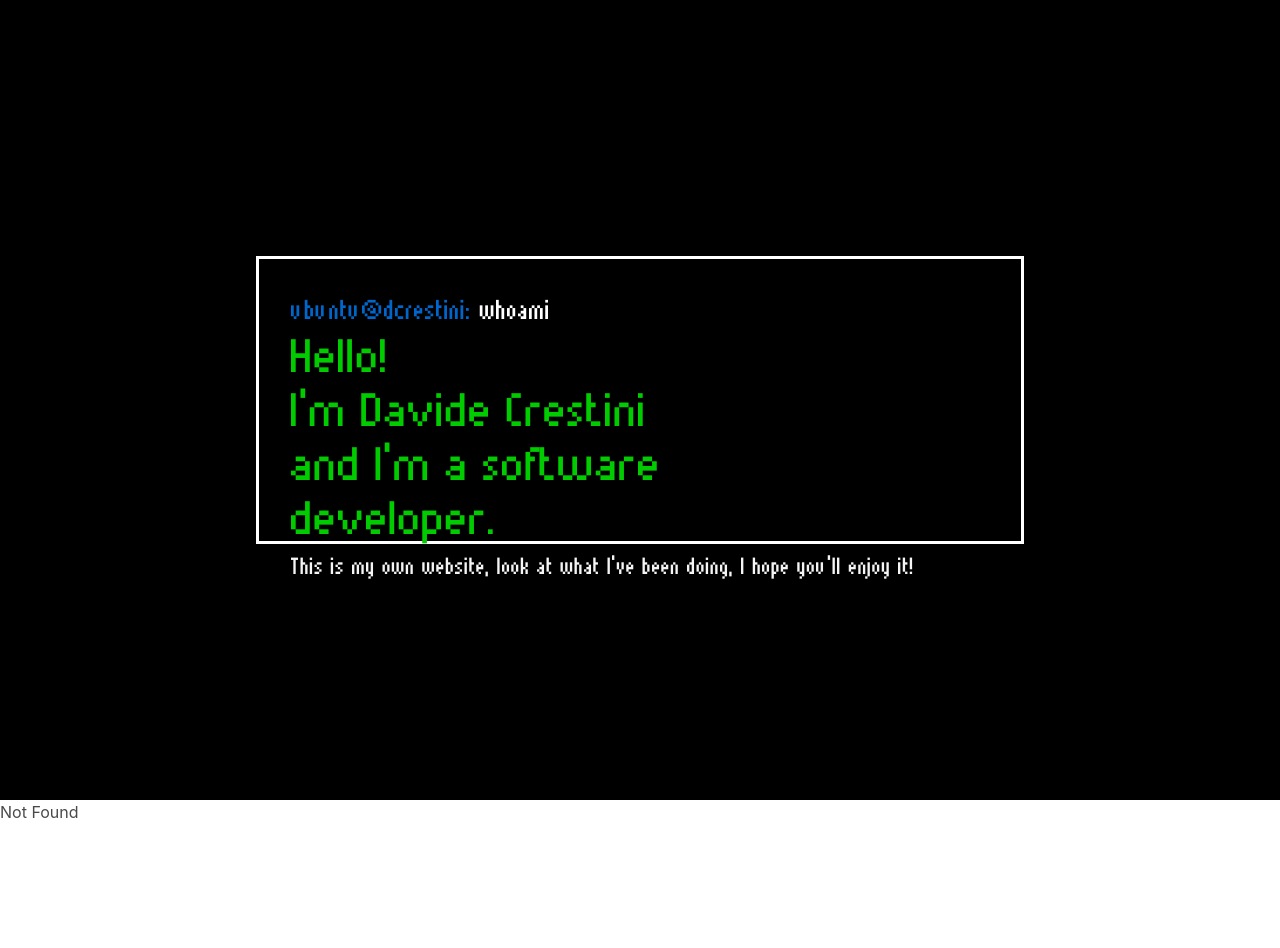
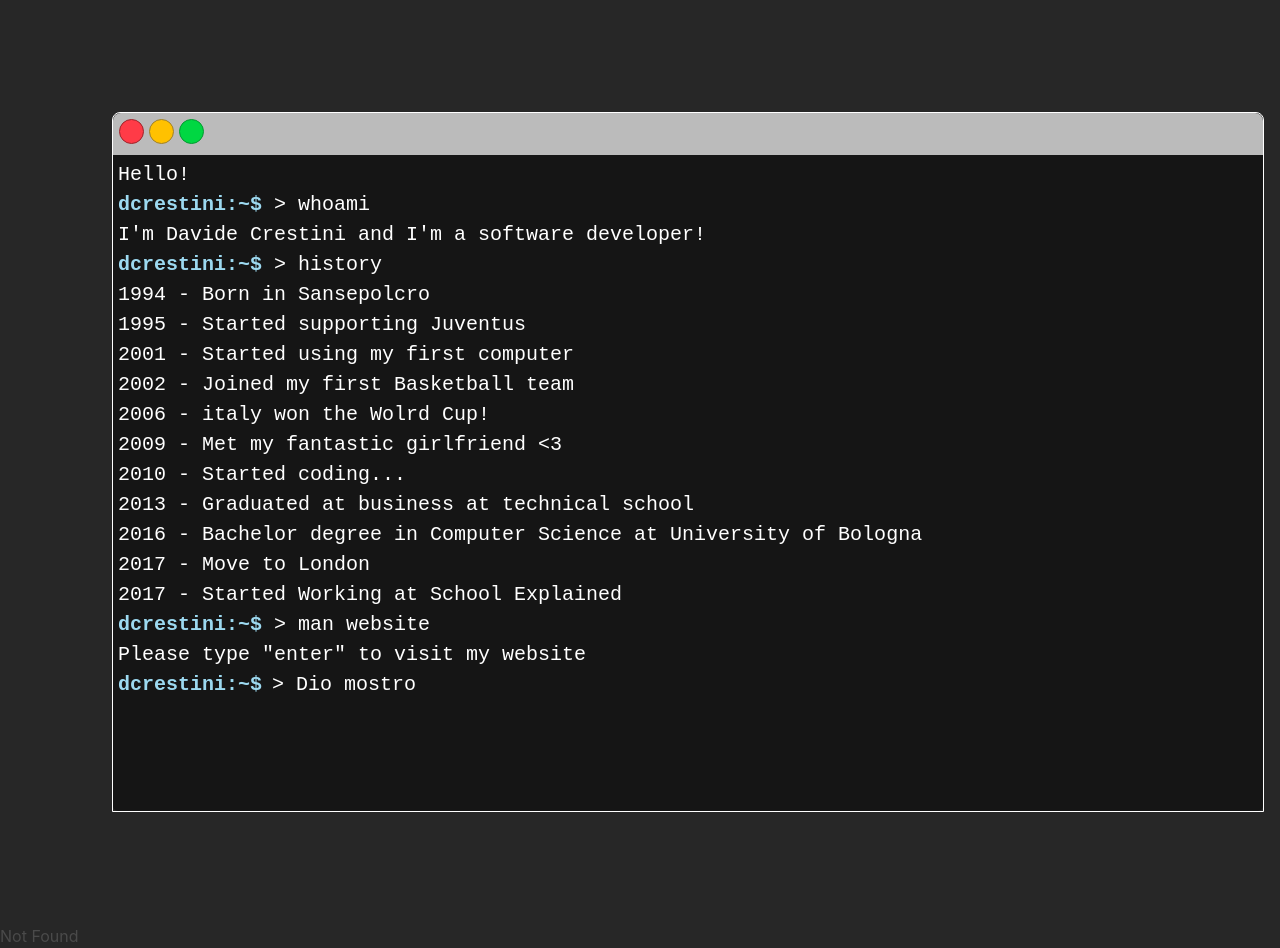
Before and after one commit to KrustyC/dcrestini.me, a React app: page / in a window 1280 px wide. Before the commit this address had no page. Before the commit the page ends 824 px from the top, so only its background shows below. Built offline with nearby package versions, Linux system fonts and the light colour scheme.

Commit message:
Added terminal screen

```diff
--- /dev/null
+++ b/src/assets/main.scss
@@ -0,0 +1,5 @@
+@include font-face(Munro, font/Munro.ttf)
+
+body {
+    font-family: 'Munro' !important;
+}
--- a/src/components/landing/index.jsx
+++ b/src/components/landing/index.jsx
@@ -1,25 +1,70 @@
+import _ from 'lodash'
 import React, { Component } from 'react'
 import { Link } from 'react-router-dom'
 import './landing.scss'
 
 class Landing extends Component {
+  constructor() {
+    super()
+
+    this.state = {
+      command: 'Dio mostro'
+    }
+  }
+
+  onChange(e,val) {
+    console.log(e, val)
+  }
+
   render(){
+    const { command } = this.state
+
+    const history = [
+      '1994 - Born in Sansepolcro',
+      '1995 - Started supporting Juventus',
+      '2001 - Started using my first computer',
+      '2002 - Joined my first Basketball team',
+      '2006 - italy won the Wolrd Cup!',
+      '2009 - Met my fantastic girlfriend <3',
+      '2010 - Started coding...',
+      '2013 - Graduated at business at technical school',
+      '2016 - Bachelor degree in Computer Science at University of Bologna',
+      '2017 - Move to London',
+      '2017 - Started Working at School Explained'
+    ]
+
+
    return (
     <div className="landing">
-      <div className="container">
-        <div className="header">
-          <span>ubuntu@dcrestini:</span> whoami
-        <div/>
-        <div>
-          <h3 className="title is-1">
-            Hello!<br />I'm Davide Crestini and I'm a software developer.
-          </h3>
-          <h2 className="subtitle is-4 has-text-light">
-            This is my own website, look at what I've been doing, I hope you'll enjoy it!
-          </h2>
+      <div className="container terminal">
+        <div className="terminal-menu">
+          <div className="terminal-buttons btn-close" />
+          <div className="terminal-buttons btn-minimize" />
+          <div className="terminal-buttons btn-zoom" />
+        </div>
+        <div className="terminal-screen">
+          <p className="text">Hello!</p>
+          <p className="command">dcrestini:~$ <span>whoami</span></p>
+          <p className="text">I'm Davide Crestini and I'm a software developer!</p>
+          <p className="command">dcrestini:~$ <span>history</span></p>
+          <p className="text">
+            {_.map(history, x => <span>{x}<br/></span>)}
+          </p>
+          <p className="command">dcrestini:~$ <span>man website</span></p>
+          <p className="text">Please type "enter" to visit my website</p>
+          <p className="command with-cursor">
+            dcrestini:~$
+            <span
+              className="content-editable" contenteditable="true"
+              role="input"
+              tabIndex="0"
+              onChange={(e) => this.onChange(e)}
+            >
+              {command}
+            </span>
+          </p>
         </div>
       </div>
-        </div>
     </div>
     )
   }
--- a/src/components/landing/landing.scss
+++ b/src/components/landing/landing.scss
@@ -1,38 +1,174 @@
+body {
+  background-color: #272727;
+}
+
 .landing {
-  display: flex;
-  height: 100vh;
-  font-family: 'Munro';
-  background: #000000;
-  color: #FFFFFF;
+  padding: 7em;
+  .terminal {
+    border: 1px solid #FFF;
+    width: 80em;
+    height: 35em;
+    font-size: 20px;
+    border-top-right-radius: 8px;
+    border-top-left-radius: 8px;
+    .terminal-menu {
+      width: 100%;
+      box-sizing: border-box;
+      height: 6%;
+      background-color: #bbb;
+      margin: 0 auto;
+      border-top-right-radius: inherit;
+      border-top-left-radius: inherit;
+      .terminal-buttons {
+        height: 25px;
+        width: 25px;
+        border-radius: 25px;
+        border: 1px solid #000;
+        position: relative;
+        top: 6px;
+        left: 6px;
+        display: inline-block;
+        &.btn-close {
+          background-color: #ff3b47;
+          border-color: #9d252b;
+        }
 
-  .container {
-    border: 3px solid #FFF;
-    margin: 16em;
-    padding: 2em;
+        &.btn-minimize {
+          left: 11px;
+          background-color: #ffc100;
+          border-color: #9d802c;
         }
-  .header {
-    font-size: 28px;
-    span {
-      color: #0066cc;
+        &.btn-zoom {
+          left: 16px;
+          background-color: #00d742;
+          border-color: #049931;
         }
       }
 
-  h3 {
-    color: #00cc00 !important;
-    width: 400px;
+    }
+    .terminal-screen {
+      background-color: #151515;
+      margin: 0 auto;
+      position: relative;
+      height: 94%;
+      padding: 5px;
+      border-bottom-left-radius: 5px;
+      border-bottom-right-radius: 5px;
+      p {
+        text-align: left;
+        font-family: monospace;
+        &.text {
+          color: #fff;
         }
 
-  .has-button {
-    padding-top: 150px;
+        &.command {
+          font-weight: bold;
+          color: #9CD9F0;
+          span {
+            color: #fff;
+            font-weight: normal;
+            &:before {
+              content: "> "
             }
-
-  .row {
-    i {
+          }
+          &.with-cursor {
+            .content-editable {
+              color: transparent;
               display: inline-block;
+              text-shadow: 0 0 0 #fff;
+              margin-left: 10px;
+              &:focus {
+                outline: none;
               }
-    p {
-      margin-left: 10px;
+            }
+            &::after {
+              content: "";
+              position: relative;
+              top: 5px;
+              left: 5px;
               display: inline-block;
+              background-color: #fff;
+              vertical-align: top;
+              width: 10px;
+              height: 20px;
+              -webkit-animation: blink 1s step-end infinite;
+              animation: blink 1s step-end infinite;
             }
           }
         }
+      }
+    }
+  }
+}
+
+@-webkit-keyframes blink {
+  0% {
+    opacity: 0;
+  }
+  40% {
+    opacity: 0;
+  }
+  50% {
+    opacity: 1;
+  }
+  90% {
+    opacity: 1;
+  }
+  100% {
+    opacity: 0;
+  }
+}
+
+@-moz-keyframes blink {
+  0% {
+    opacity: 0;
+  }
+  40% {
+    opacity: 0;
+  }
+  50% {
+    opacity: 1;
+  }
+  90% {
+    opacity: 1;
+  }
+  100% {
+    opacity: 0;
+  }
+}
+
+@-o-keyframes blink {
+  0% {
+    opacity: 0;
+  }
+  40% {
+    opacity: 0;
+  }
+  50% {
+    opacity: 1;
+  }
+  90% {
+    opacity: 1;
+  }
+  100% {
+    opacity: 0;
+  }
+}
+
+@keyframes blink {
+  0% {
+    opacity: 0;
+  }
+  40% {
+    opacity: 0;
+  }
+  50% {
+    opacity: 1;
+  }
+  90% {
+    opacity: 1;
+  }
+  100% {
+    opacity: 0;
+  }
+}
```
Lines whose indentation alone changed are shown as unchanged.
